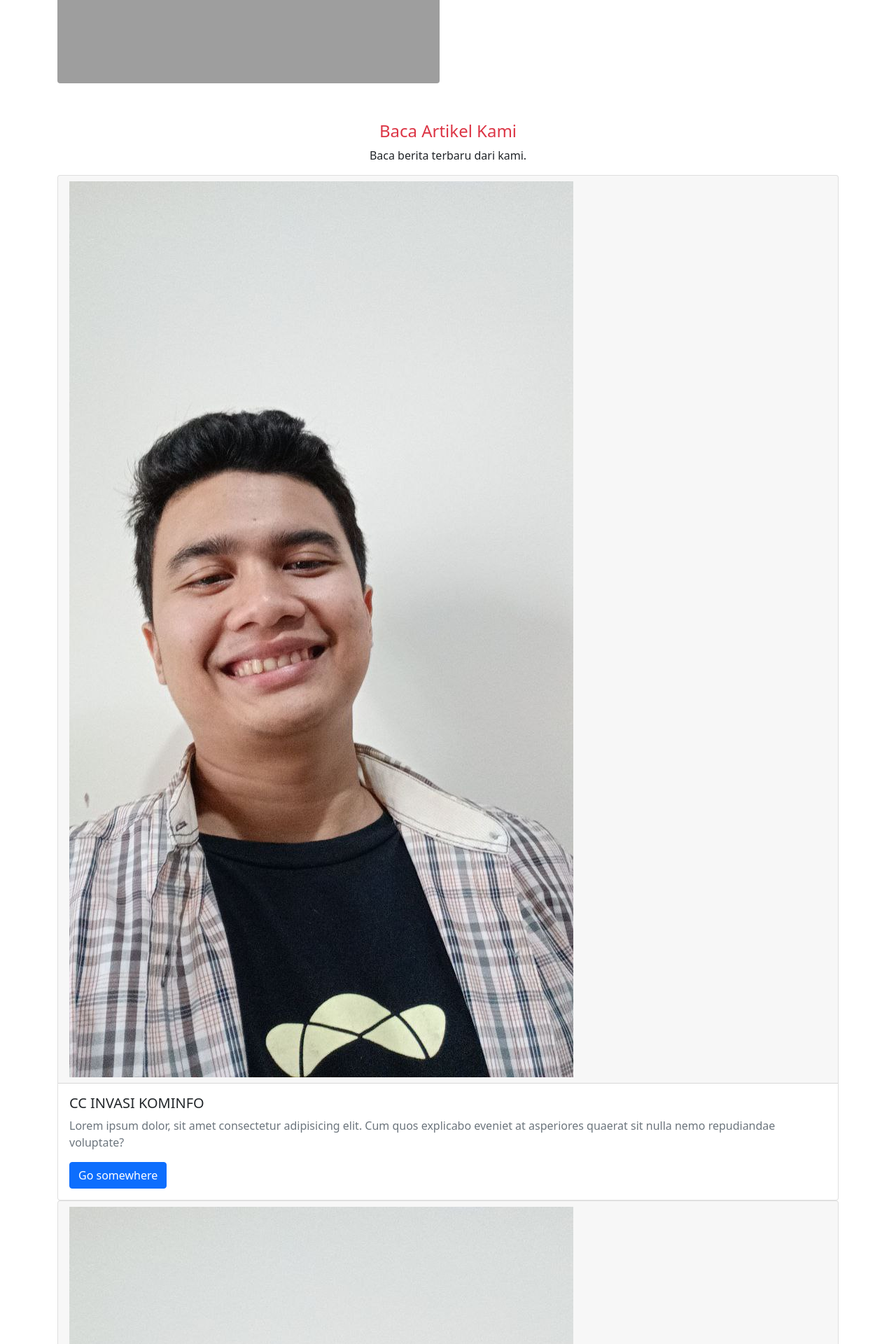
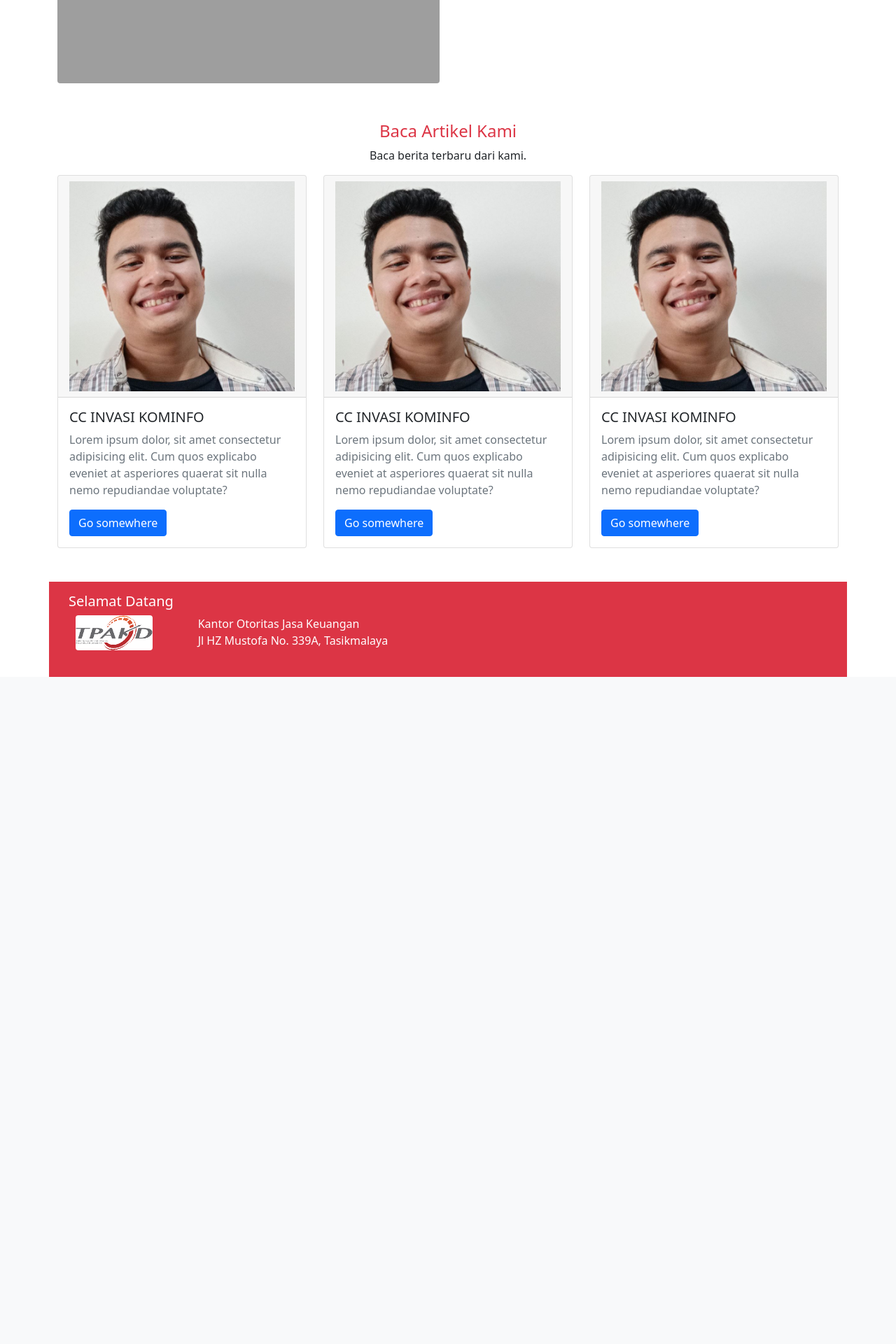
Before and after one commit to rikzafauzannf/TPKAD, a PHP site: page / in a window 1280 px wide. Shown: the part 411-2331 px from the top of the page at 70% size. After the commit the page ends 1378 px from the top, so only its background shows below. Run offline with PHP 8.4, Linux system fonts and the light colour scheme; data that the repository does not hold is empty; grey boxes are pictures that could not be loaded.

Commit message:
update artikel v2

```diff
--- a/page/home/article.php
+++ b/page/home/article.php
@@ -10,7 +10,7 @@
     <div class="col">
         <div class="card">
             <div class="card-header">
-                <img src="/asset/img/dana.jpg">
+                <img class="w-100" style="object-fit: cover; object-position: center; height: 300px;" src="/asset/img/dana.jpg">
             </div>
             <div class="card-body">
                 <h5 class="card-text">
--- a/page/home/footer.php
+++ b/page/home/footer.php
@@ -9,23 +9,26 @@
     </div> -->
     <div class="col">
             <div class="card-title">
-                <small class="text-white">Selamat Datang</small>
-                <div class="row">
-                <img style="width: 110px; height: 50px; margin-left:10px;" class="rounded bg-white" src="asset/img/Logo_TPAKD.png"/>
+                <div class="row p-3 text-white">
+                    <div class="col-md-12">
+                        <h5>Selamat Datang</h5>
+                    </div>
+                    <div class="col-md-2">
+                        <img style="width: 110px; height: 50px; margin-left:10px;" class="rounded bg-white" src="asset/img/Logo_TPAKD.png"/>
+                    </div>
+                    <div class="col-md-5">
+                        <p >
+                            Kantor Otoritas Jasa Keuangan <br>
+                            Jl HZ Mustofa No. 339A, Tasikmalaya
+                        </p>
+                    </div>
+                    <div class="col-md-3">
+                        <img src="" alt="">
+                    </div>
+                    <div class="col-md-3"></div>
                 </div>
             </div>
-            <p class="col-md-5">
-            Kantor Otoritas Jasa Keuangan <br>
-            Jl HZ Mustofa No. 339A, Tasikmalaya
-            </p>
-            <!-- <div class="card-body">
-                <h5 class="card-text">
-                    CC INVASI KOMINFO
-                </h5>
-                <p class="text-secondary">
-                    Lorem ipsum dolor, sit amet consectetur adipisicing elit. Cum quos explicabo eveniet at asperiores quaerat sit nulla nemo repudiandae voluptate?
-                </p>
-            </div> -->
+
     </div>
 
 </div>
```
Also changed, not shown: asset/img/tpakd.png (added), page/linkmanagement.php (line endings or trailing spaces).
